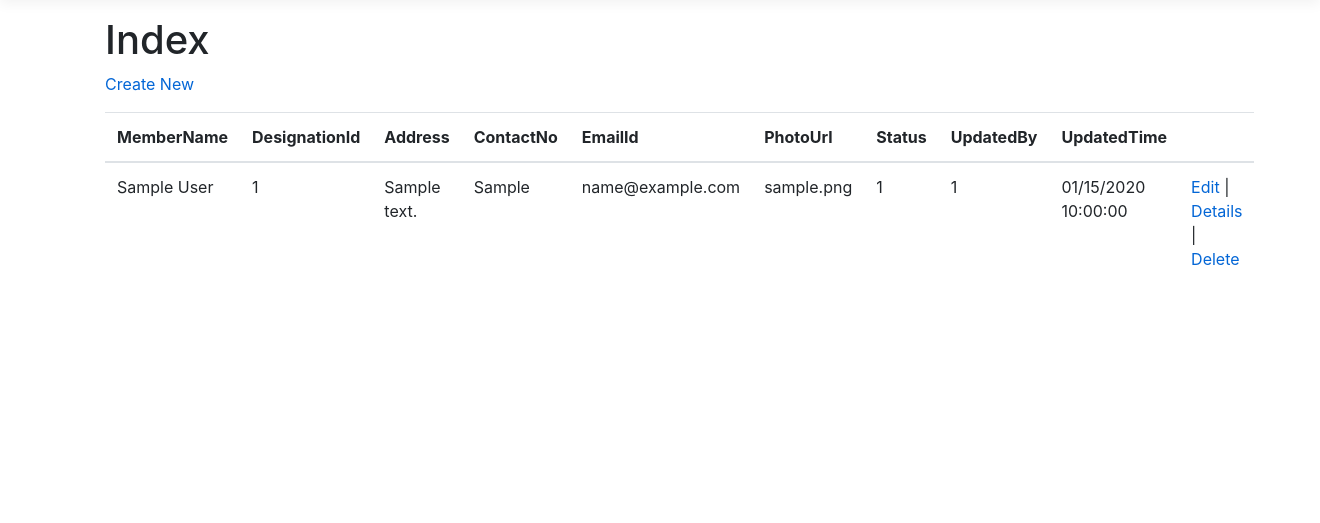
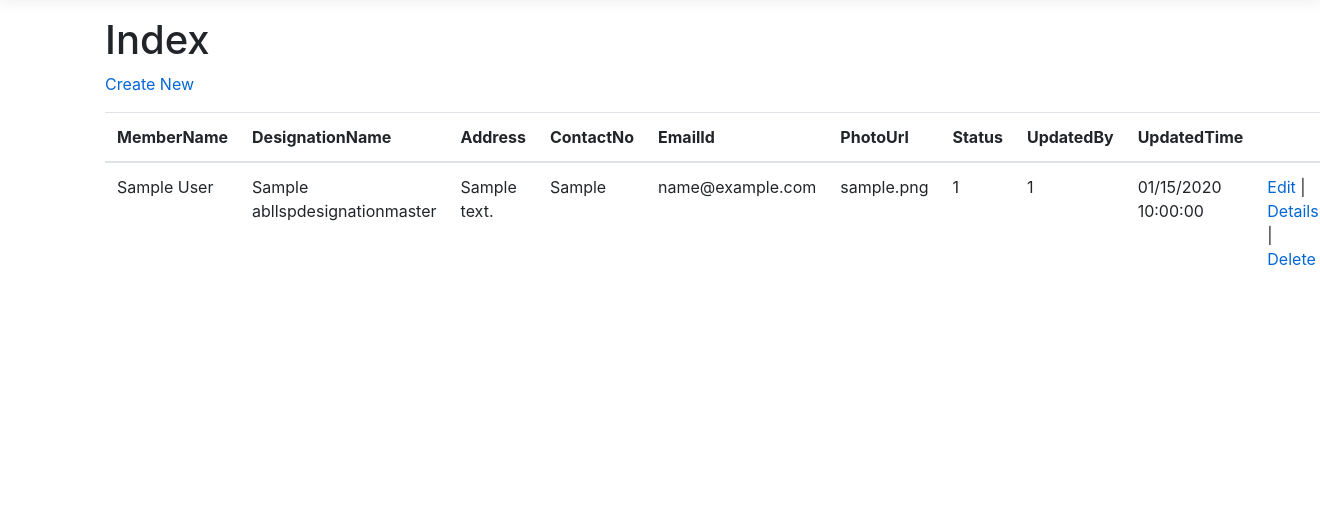
Before and after one commit to ABLLSP/ABLLSP201220, an ASP.NET Core app: page /ABLLSPMember in a window 1320 px wide. Shown: the part 57-580 px from the top of the page. Run offline with ASP.NET Core 8, Linux system fonts and the light colour scheme; tables that the repository leaves empty hold one stand-in row (values such as "Sample post").

Commit message:
abllsp designationname update

```diff
--- a/ABLLSP/Models/ABLLSPContext.cs
+++ b/ABLLSP/Models/ABLLSPContext.cs
@@ -97,6 +97,8 @@ namespace ABLLSP.Models
                     .IsUnicode(false);
 
                 entity.Property(e => e.UpdatedTime).HasColumnType("datetime");
+
+                entity.HasOne(e => e.AbllspdesignationMaster);
             });
 
             modelBuilder.Entity<Event>(entity =>
--- a/ABLLSP/Models/AbllspdesignationMaster.cs
+++ b/ABLLSP/Models/AbllspdesignationMaster.cs
@@ -12,5 +12,7 @@ namespace ABLLSP.Models
         public byte Status { get; set; }
         public int? UpdatedBy { get; set; }
         public DateTime? UpdatedTime { get; set; }
+
+        public ICollection<AbllspmemberMaster> AbllspmemberMaster { get; set; }
     }
 }
--- a/ABLLSP/Models/AbllspmemberMaster.cs
+++ b/ABLLSP/Models/AbllspmemberMaster.cs
@@ -1,5 +1,6 @@
 using System;
 using System.Collections.Generic;
+using System.ComponentModel.DataAnnotations.Schema;
 
 #nullable disable
 
@@ -17,5 +18,8 @@ namespace ABLLSP.Models
         public byte Status { get; set; }
         public int? UpdatedBy { get; set; }
         public DateTime? UpdatedTime { get; set; }
+
+        [ForeignKey("DesignationId")]
+        public AbllspdesignationMaster AbllspdesignationMaster { get; set; }
     }
 }
--- a/ABLLSP/Pages/ABLLSPMember/Index.cshtml
+++ b/ABLLSP/Pages/ABLLSPMember/Index.cshtml
@@ -17,7 +17,7 @@
                 @Html.DisplayNameFor(model => model.AbllspmemberMaster[0].MemberName)
             </th>
             <th>
-                @Html.DisplayNameFor(model => model.AbllspmemberMaster[0].DesignationId)
+                @Html.DisplayNameFor(model => model.AbllspmemberMaster[0].AbllspdesignationMaster.DesignationName)
             </th>
             <th>
                 @Html.DisplayNameFor(model => model.AbllspmemberMaster[0].Address)
@@ -50,7 +50,7 @@
                 @Html.DisplayFor(modelItem => item.MemberName)
             </td>
             <td>
-                @Html.DisplayFor(modelItem => item.DesignationId)
+                @Html.DisplayFor(modelItem => item.AbllspdesignationMaster.DesignationName)
             </td>
             <td>
                 @Html.DisplayFor(modelItem => item.Address)
--- a/ABLLSP/Pages/ABLLSPMember/Index.cshtml.cs
+++ b/ABLLSP/Pages/ABLLSPMember/Index.cshtml.cs
@@ -22,7 +22,10 @@ namespace ABLLSP.Pages.ABLLSPMember
 
         public async Task OnGetAsync()
         {
-            AbllspmemberMaster = await _context.AbllspmemberMasters.ToListAsync();
+
+
+            AbllspmemberMaster = await _context.AbllspmemberMasters.
+                Include(abllsp => abllsp.AbllspdesignationMaster).ToListAsync();
         }
     }
 }
```
